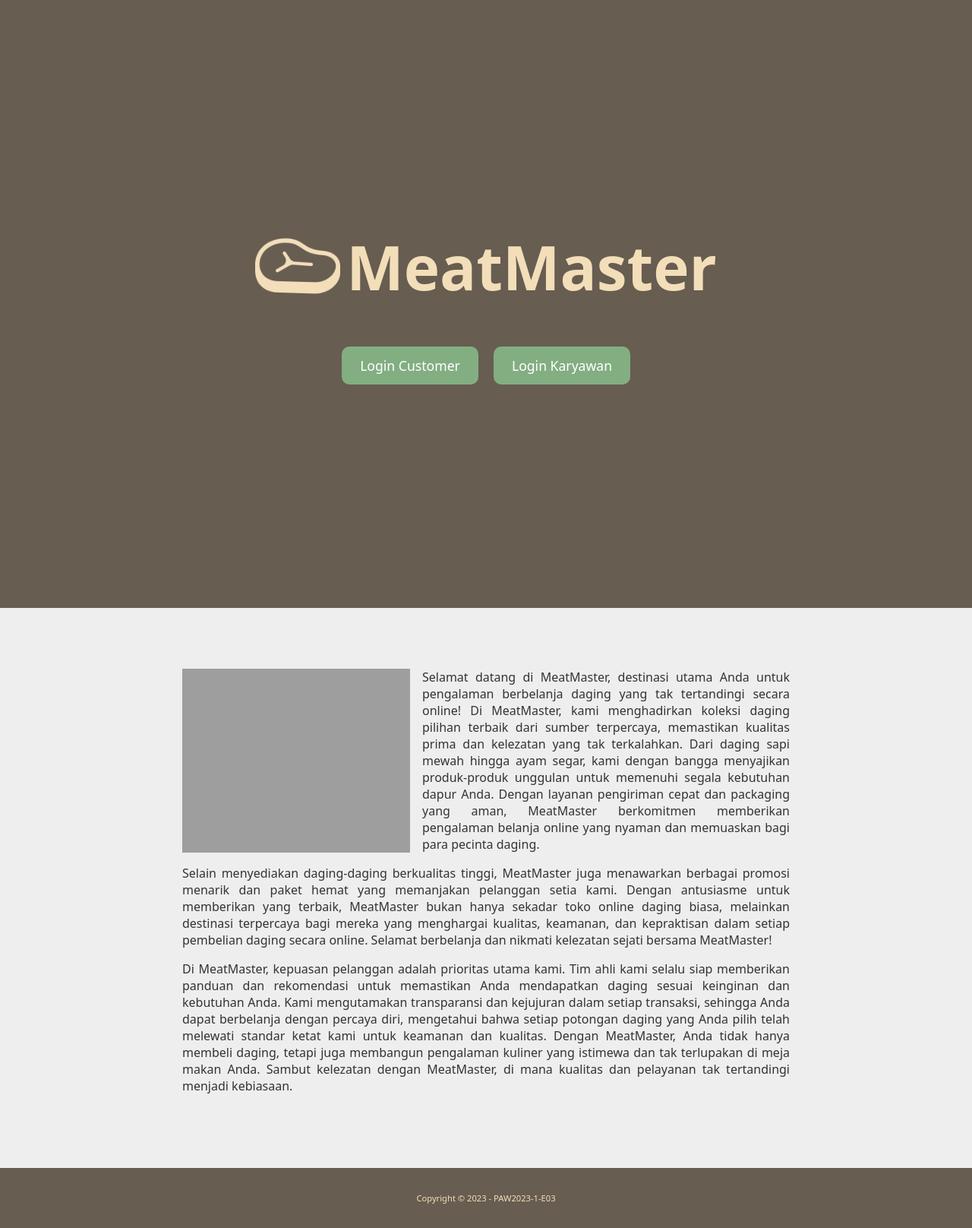
After one commit to Abyanu163/PAW-2023-1-E3, a PHP site: page /app/index.php in a window 1280 px wide. The commit adds this page. Shown: the whole page at 76% size. Run offline with PHP 8.4, Linux system fonts and the light colour scheme; some libraries are stand-ins or nearby versions; grey boxes are pictures that could not be loaded.

Commit message:
homepage

```diff
--- /dev/null
+++ b/TA/app/index.php
@@ -0,0 +1,43 @@
+<?php
+require('base.php');
+$page = 'index';
+$title = 'Halaman Utama'
+?>
+<?php require('templates/header.php') ?>
+
+<section id="homepage">
+
+  <div class="main-logo">
+    <img src="../assets/img/meat.png" alt="meat">
+    <h1>MeatMaster</h1>
+  </div>
+
+  <div class="link-login">
+    <a href="<?= BASEURL ?>/app/customer/">Login Customer</a>
+    <a href="<?= BASEURL ?>/app/admin/">Login Karyawan</a>
+  </div>
+
+</section>
+
+<section id="deskripsi-toko">
+
+  <div class="p1">
+    <img src="../assets/img/meat.jpg" alt="meat">
+    <p>
+    Selamat datang di MeatMaster, destinasi utama Anda untuk pengalaman berbelanja daging yang tak tertandingi secara online! Di MeatMaster, kami menghadirkan koleksi daging pilihan terbaik dari sumber terpercaya, memastikan kualitas prima dan kelezatan yang tak terkalahkan. Dari daging sapi mewah hingga ayam segar, kami dengan bangga menyajikan produk-produk unggulan untuk memenuhi segala kebutuhan dapur Anda. Dengan layanan pengiriman cepat dan packaging yang aman, MeatMaster berkomitmen memberikan pengalaman belanja online yang nyaman dan memuaskan bagi para pecinta daging.
+    </p>
+  </div>
+
+  <p>
+  Selain menyediakan daging-daging berkualitas tinggi, MeatMaster juga menawarkan berbagai promosi menarik dan paket hemat yang memanjakan pelanggan setia kami. Dengan antusiasme untuk memberikan yang terbaik, MeatMaster bukan hanya sekadar toko online daging biasa, melainkan destinasi terpercaya bagi mereka yang menghargai kualitas, keamanan, dan kepraktisan dalam setiap pembelian daging secara online. Selamat berbelanja dan nikmati kelezatan sejati bersama MeatMaster!
+  </p>
+
+  <p>
+  Di MeatMaster, kepuasan pelanggan adalah prioritas utama kami. Tim ahli kami selalu siap memberikan panduan dan rekomendasi untuk memastikan Anda mendapatkan daging sesuai keinginan dan kebutuhan Anda. Kami mengutamakan transparansi dan kejujuran dalam setiap transaksi, sehingga Anda dapat berbelanja dengan percaya diri, mengetahui bahwa setiap potongan daging yang Anda pilih telah melewati standar ketat kami untuk keamanan dan kualitas. Dengan MeatMaster, Anda tidak hanya membeli daging, tetapi juga membangun pengalaman kuliner yang istimewa dan tak terlupakan di meja makan Anda. Sambut kelezatan dengan MeatMaster, di mana kualitas dan pelayanan tak tertandingi menjadi kebiasaan.
+  </p>
+
+</section>
+
+
+
+<?php require('templates/footer.php') ?>
--- a/TA/assets/css/style.css
+++ b/TA/assets/css/style.css
@@ -1,3 +1,83 @@
+/* == HOMEPAGE == */
+section#homepage {
+  /* width: 100vw; */
+  height: 100vh;
+  display: flex;
+  flex-direction: column;
+  justify-content: center;
+  align-items: center;
+  background-color: var(--darker);
+  /* background-image: url('../img/meat.jpg'); */
+  background-size: cover;
+  background-position: center;
+  color: var(--secondary);
+}
+
+.main-logo {
+  display: flex;
+  align-items: center;
+}
+
+.main-logo img {
+  width: 7rem;
+  height: fit-content;
+  margin-right: 0.5rem;
+}
+
+.main-logo h1 {
+  font-size: 5rem;
+  font-weight: 600;
+}
+
+.link-login {
+  margin-top: 50px;
+  display: flex;
+  width: 380px;
+  justify-content: space-between;
+}
+
+.link-login a {
+  display: flex;
+  justify-content: center;
+  align-items: center;
+  width: 180px;
+  height: 50px;
+  border-radius: 10px;
+  background-color: var(--success);
+  color: white;
+  text-decoration: none;
+  font-size: 1.1rem;
+}
+
+.link-login a:hover {
+  filter: brightness(80%);
+}
+
+section#deskripsi-toko {
+  padding: 5rem 0 10rem;
+  display: flex;
+  flex-direction: column;
+  align-items: center;
+}
+
+.p1 {
+  width: 800px;
+  display: flex;
+}
+
+section#deskripsi-toko img {
+  width: 300px;
+  margin-right: 1rem;
+  margin-bottom: 1rem;
+}
+
+section#deskripsi-toko p {
+  width: 800px;
+  text-align: justify;
+  margin-bottom: 1rem;
+}
+
+
 /* == MAIN == */
 /* == Product, Categories, Payment, Cart == */
 .main-container {
```
Also changed, not shown: TA/app/customer/index.php (added), 1 other file.
